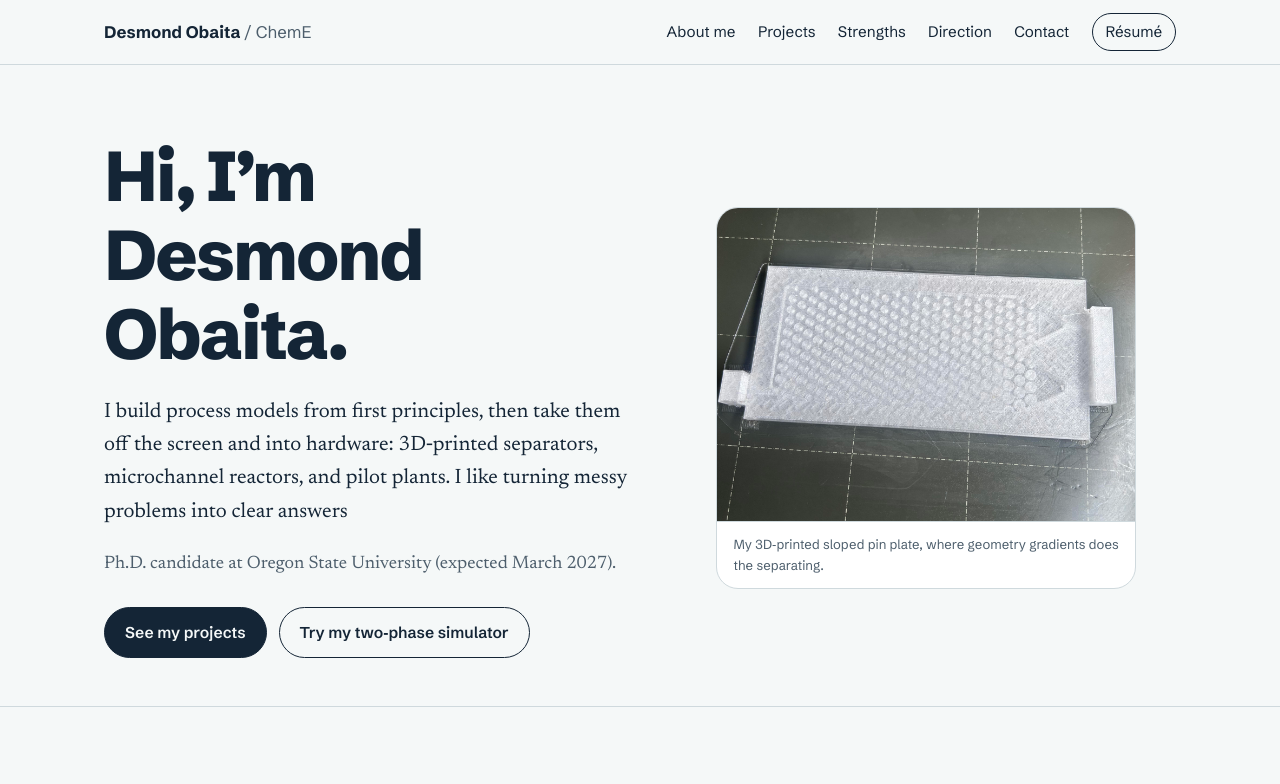
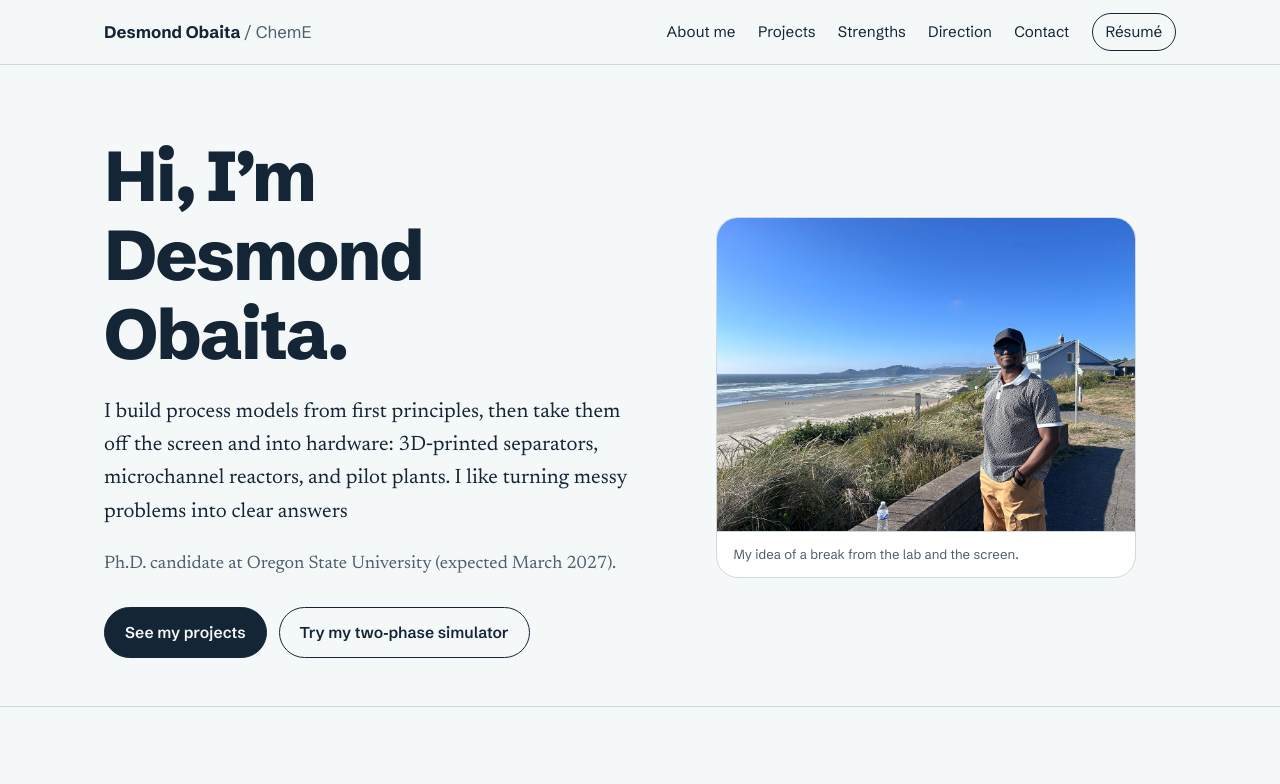
Before and after one commit to desmond-obaita/portfolio, a plain HTML site: page index.html in a window 1280 px wide. Shown: the top 784 px of the page. Drawn offline with Linux system fonts and the light colour scheme.

Commit message:
full changes

```diff
--- a/index.html
+++ b/index.html
@@ -47,8 +47,8 @@
         </div>
       </div>
       <figure class="channel">
-        <img src="assets/img/sloped_pin_plate.jpg" alt="3D-printed sloped pin plate separator">
-        <figcaption>My 3D‑printed sloped pin plate, where geometry gradients does the separating.</figcaption>
+        <img src="assets/img/notaformalpic.jpeg" alt="3D-printed sloped pin plate separator">
+        <figcaption>My idea of a break from the lab and the screen.</figcaption>
       </figure>
     </div>
   </section>
@@ -59,6 +59,7 @@
       <div class="about">
 
         <img class="portrait" src="assets/img/headshot.jpg" alt="Portrait of Desmond Obaita">
+
         <div>
           <h2>Who I Am</h2>
           <p style="margin-top:1.2rem">The best engineers aren’t always the most decorated. They’re the ones curious enough to ask the right questions and disciplined enough to do the work right. That’s the engineer I want to be, whether I’m picking up a new tool, learning a new method, or walking into an unfamiliar system.</p>
```
Also changed, not shown: assets/img/notaformalpic.jpeg (added).
